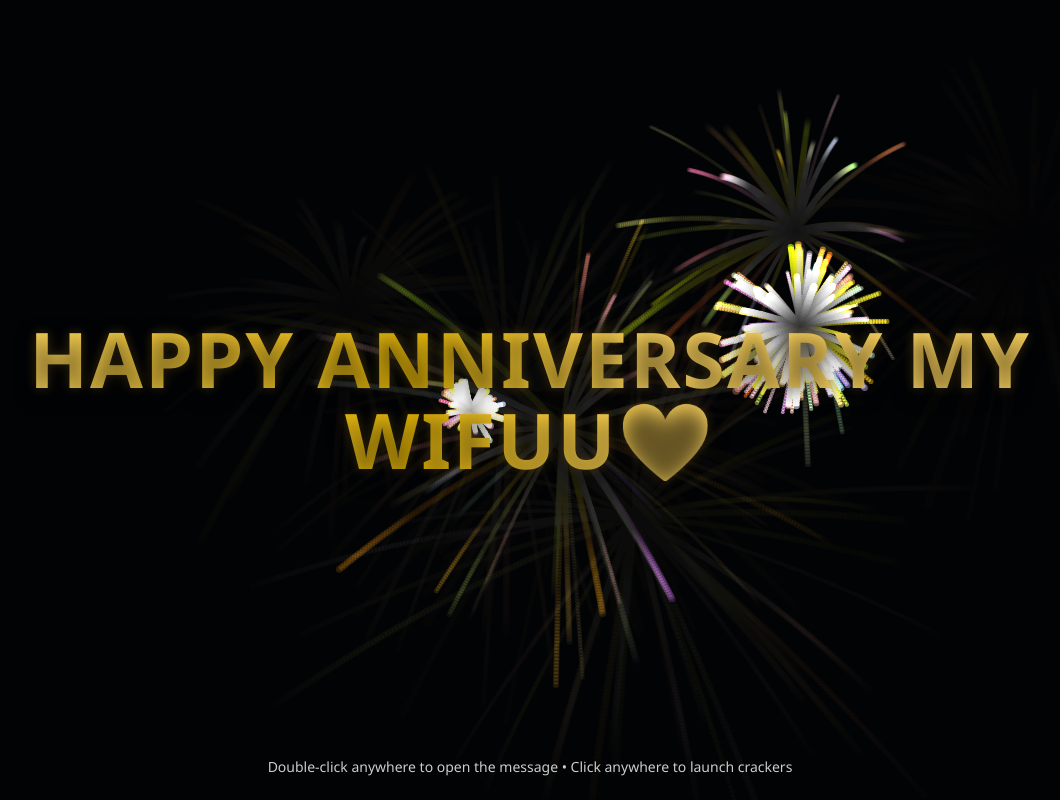
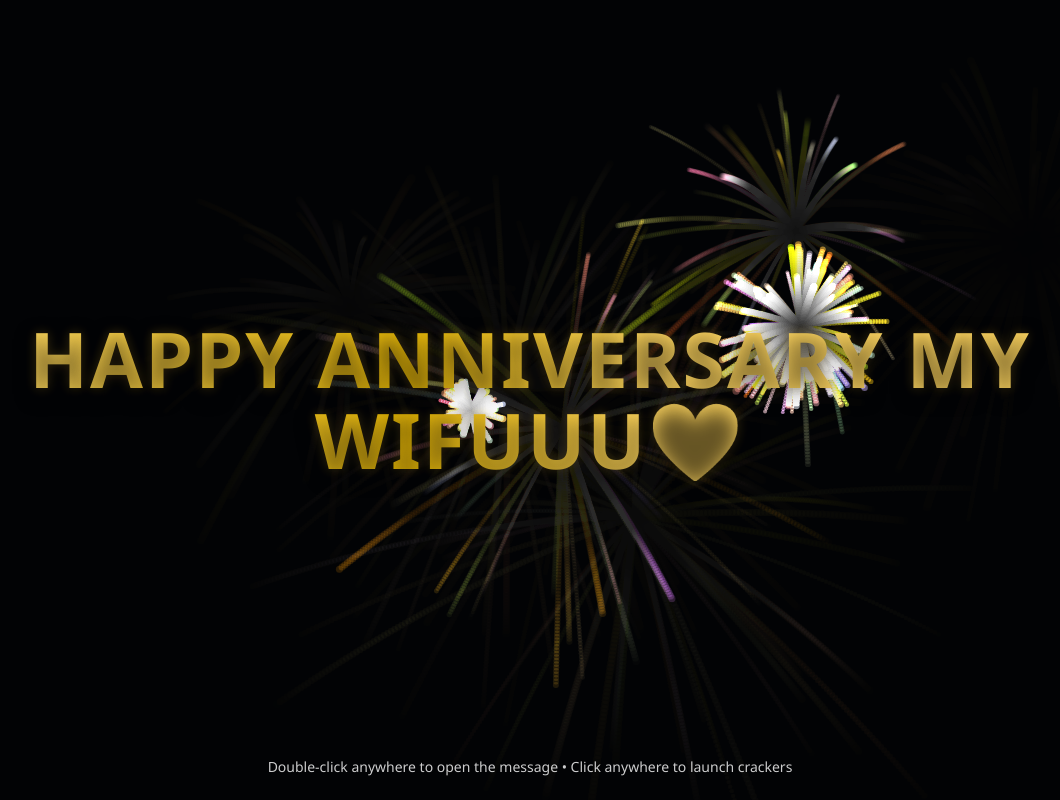
Before and after one commit to SAAHO333/amma, a plain HTML site: page index.html/index.html in a window 1280 px wide. Shown: the whole page, without its empty margins (110-1170 px from the left). Drawn offline with Linux system fonts and the light colour scheme.

Commit message:
Correct typo in anniversary message

```diff
--- a/index.html/index.html
+++ b/index.html/index.html
@@ -85,7 +85,7 @@
 <body>
   <canvas id="fx"></canvas>
   <div class="stage" id="stage">
-    <h1 class="title" id="mainText">HAPPY ANNIVERSARY MY WIFUU❤️</h1>
+    <h1 class="title" id="mainText">HAPPY ANNIVERSARY MY WIFUUU❤️</h1>
     <div class="hint">Double‑click anywhere to open the message • Click anywhere to launch crackers</div>
   </div>
 
```
